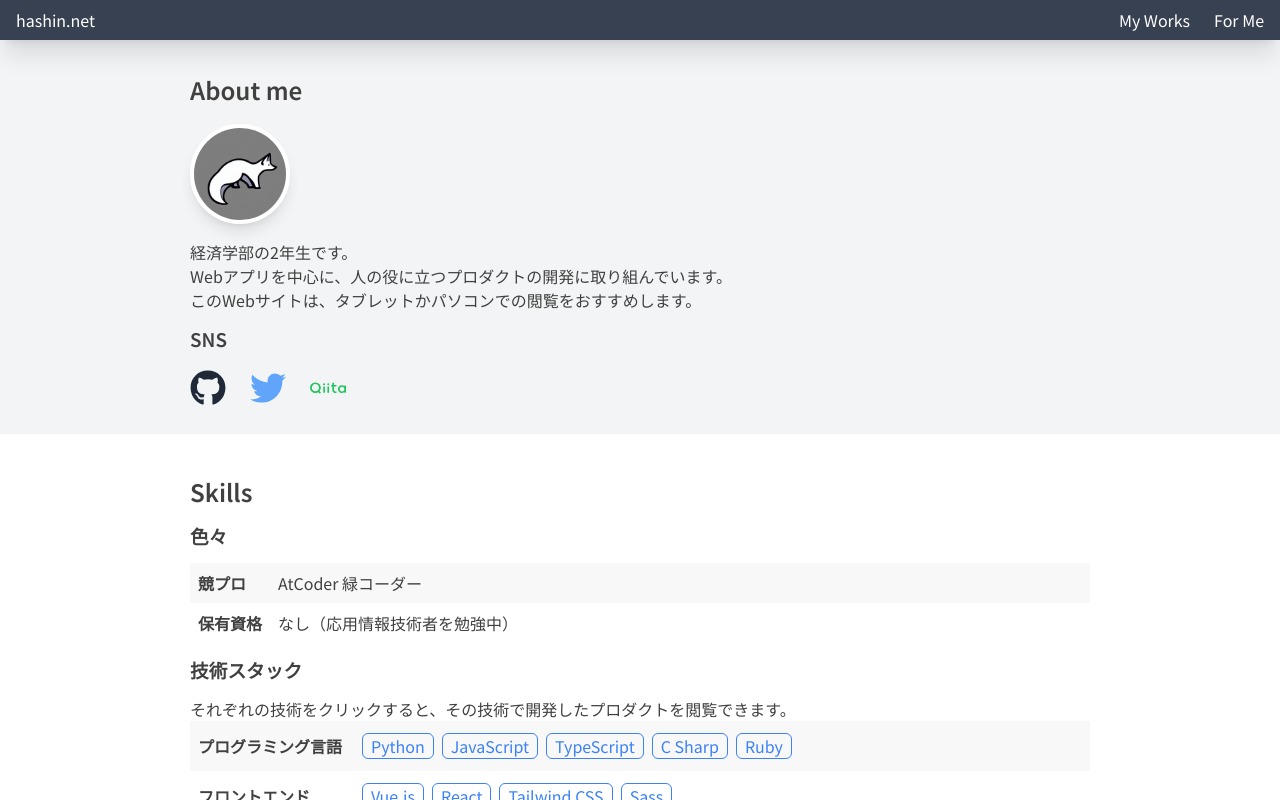
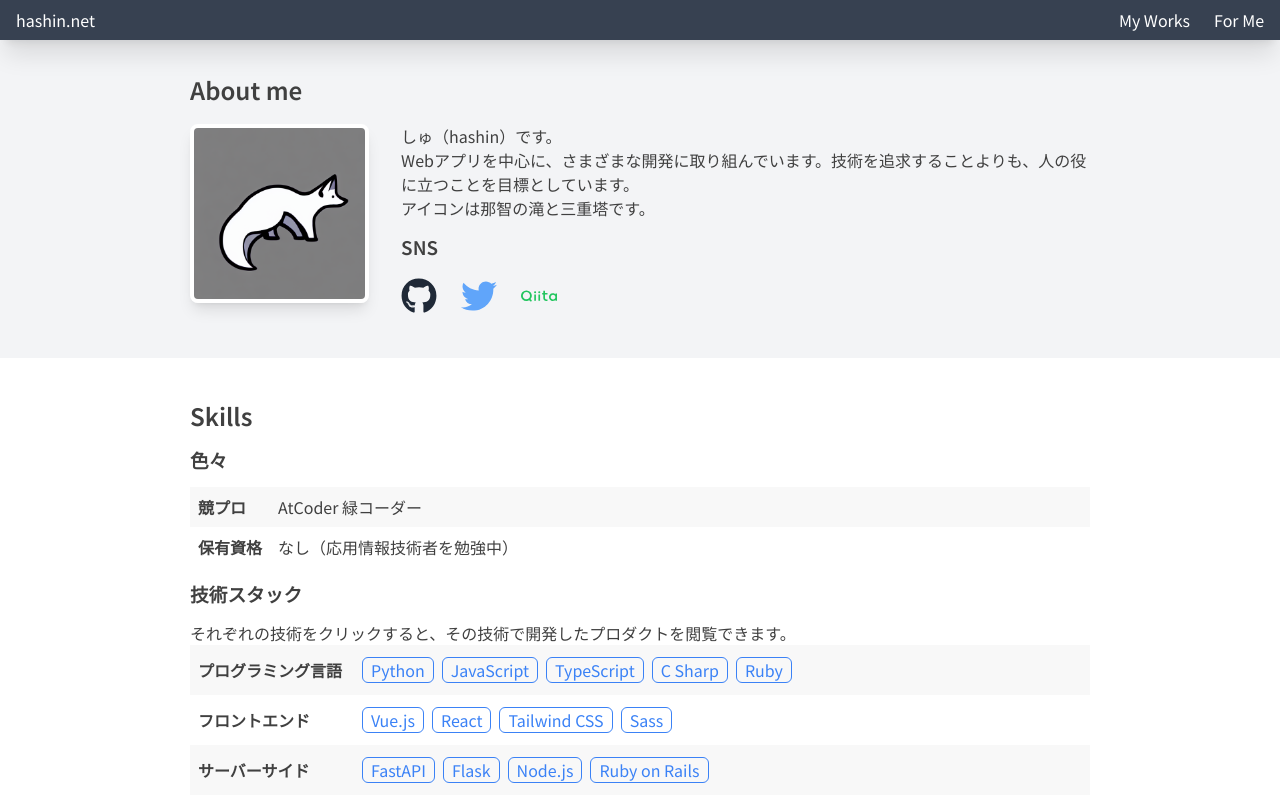
Before and after one commit to hashin2425/hashin2425.github.io, a Next.js app: page / in a window 1280 px wide. Shown: the top 800 px of the page. Built offline with nearby package versions, Linux system fonts and the light colour scheme.

Commit message:
feat: 内容の更新

```diff
--- a/src/app/page.tsx
+++ b/src/app/page.tsx
@@ -55,12 +55,18 @@ export default function Home() {
   return (
     <main>
       <SectionComponent h2text="About me">
-        <Image className="rounded-full object-cover shadow-lg border-4 border-white my-4" src={ProfilePicture} alt="hashin profile" width={100} height={100} />
-        <p>経済学部の2年生です。</p>
-        <p>Webアプリを中心に、人の役に立つプロダクトの開発に取り組んでいます。</p>
-        <p>このWebサイトは、タブレットかパソコンでの閲覧をおすすめします。</p>
-        <h3>SNS</h3>
-        <SocialLinks />
+        <div className="flex flex-col md:flex-row py-4">
+          <div className="mb-4 md:mb-0">
+            <Image className="rounded-lg shadow-lg border-4 border-white" src={ProfilePicture} alt="hashin profile" width={240} height={240} />
+          </div>
+          <div className="md:pl-8">
+            <p>しゅ（hashin）です。</p>
+            <p>Webアプリを中心に、さまざまな開発に取り組んでいます。技術を追求することよりも、人の役に立つことを目標としています。</p>
+            <p>アイコンは那智の滝と三重塔です。</p>
+            <h3>SNS</h3>
+            <SocialLinks />
+          </div>
+        </div>
       </SectionComponent>
 
       <SectionComponent h2text="Skills">
@@ -107,7 +113,7 @@ export default function Home() {
             </tr>
             <tr>
               <th>モバイルアプリ</th>
-              <td>（今後勉強の予定）</td>
+              <td>なし</td>
             </tr>
             <tr>
               <th>データ分析</th>
@@ -186,9 +192,8 @@ export default function Home() {
       <SectionComponent h2text="Interests">
         <h3>興味のあるキーワード</h3>
         <p>UI/UX設計、プログレッシブウェブアプリ（PWA）、サーバーレスアーキテクチャ、行動経済学、フィンテック、マーケティング</p>
-        <h3>興味のある技術</h3>
-        <p>（もとい、いずれ勉強したいやつ）</p>
-        <p>PHP、Go、Docker、React Native、Flutter</p>
+        <h3>興味のある技術（いずれ勉強したいやつ）</h3>
+        <p>PHP、Go、Docker、ユーザー認証系</p>
       </SectionComponent>
 
       <SectionComponent h2text="Articles">
@@ -219,7 +224,7 @@ export default function Home() {
         <p>Server: Raspberry Pi 4 (Linux PiOS)</p>
         <p>IoT: Raspberry Pi Pico WH</p>
         <h3>Others</h3>
-        <p>Cloud: Microsoft Azure / Amazon Web Service</p>
+        <p>Cloud: Microsoft Azure / Amazon Web Service / さくらインターネット</p>
         <p>Assistant: ChatGPT / Claude / GitHub Copilot</p>
       </SectionComponent>
     </main>
```
